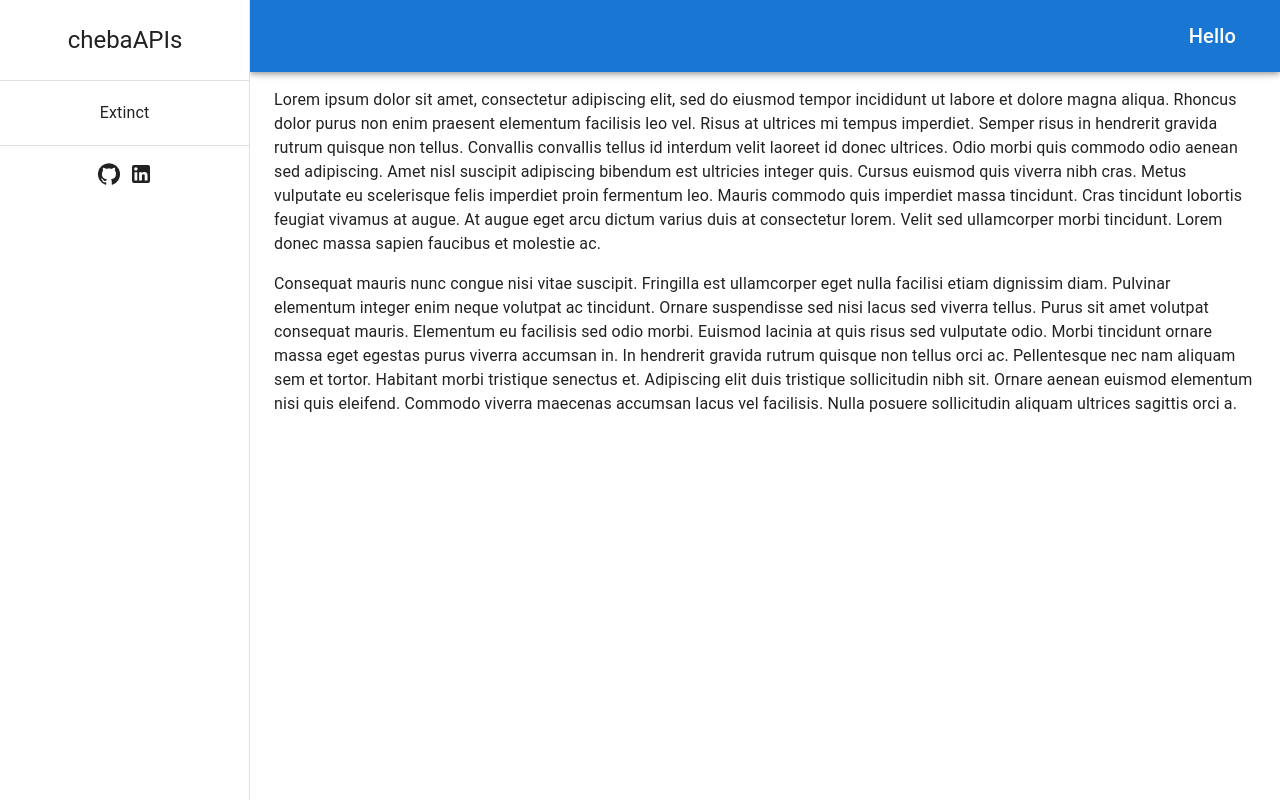
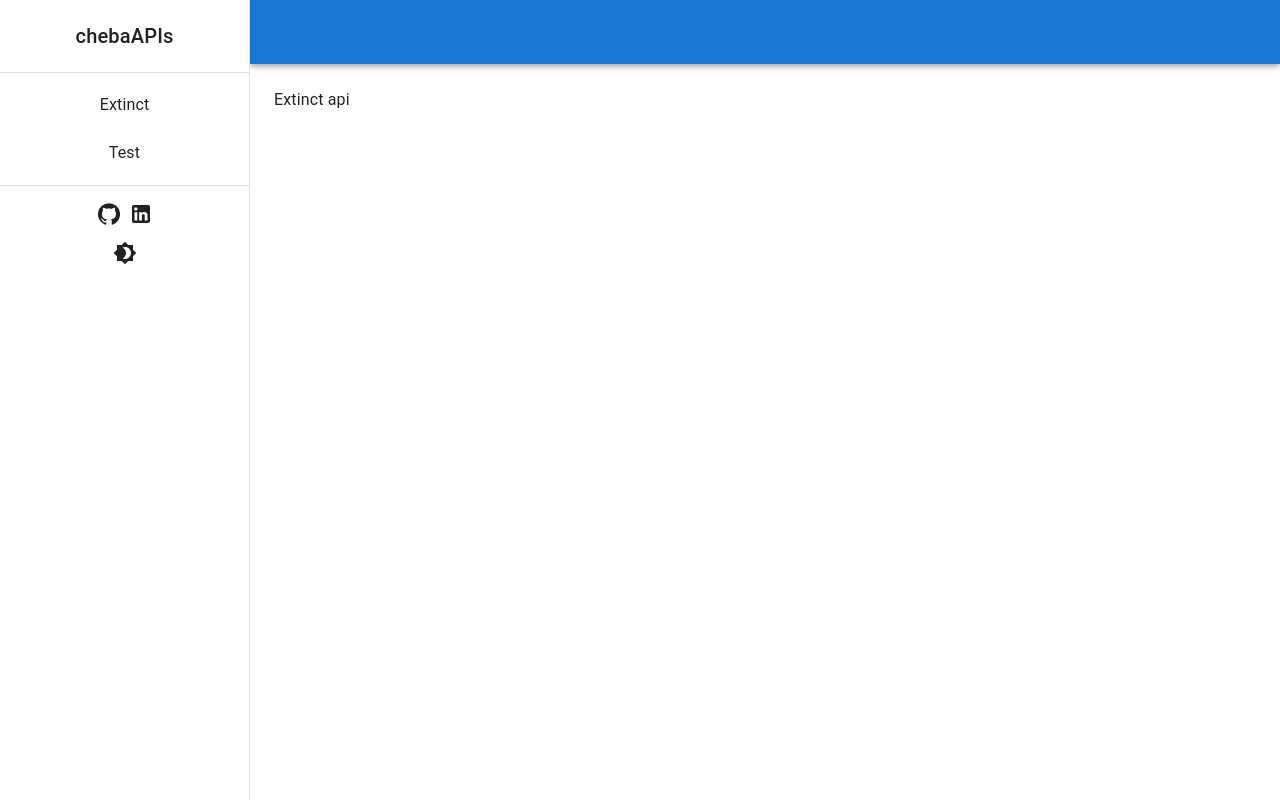
Before and after one commit to cheba91/chebaAPIs, a Next.js app: page / in a window 1280 px wide. Built offline with nearby package versions, Linux system fonts and the light colour scheme.

Commit message:
light dark theme

```diff
--- /dev/null
+++ b/components/ToggleColorMode.js
@@ -0,0 +1,39 @@
+import { useContext } from 'react';
+import IconButton from '@mui/material/IconButton';
+import Box from '@mui/material/Box';
+import { useTheme } from '@mui/material/styles';
+import Brightness4Icon from '@mui/icons-material/Brightness4';
+import Brightness7Icon from '@mui/icons-material/Brightness7';
+
+export default function ToggleColorMode({ toggleTheme }) {
+   const theme = useTheme();
+   const handleTheme = () => {
+      toggleTheme(theme.palette.mode === 'dark' ? 'light' : 'dark');
+   };
+   return (
+      <Box
+         sx={{
+            display: 'flex',
+            width: '100%',
+            alignItems: 'center',
+            justifyContent: 'center',
+            // bgcolor: 'background.default',
+            // color: 'text.primary',
+            // borderRadius: 1,
+            // p: 3,
+         }}
+      >
+         <IconButton
+            // sx={{ ml: 1 }}
+            onClick={handleTheme}
+            color="inherit"
+         >
+            {theme.palette.mode === 'dark' ? (
+               <Brightness7Icon />
+            ) : (
+               <Brightness4Icon />
+            )}
+         </IconButton>
+      </Box>
+   );
+}
--- /dev/null
+++ b/components/apiTabs/ExtinctApi.js
@@ -0,0 +1,3 @@
+export default function ExtinctApi() {
+   return <>Extinct api</>;
+}
--- a/pages/_app.js
+++ b/pages/_app.js
@@ -1,5 +1,21 @@
-function MyApp({ Component, pageProps }) {
-   return <Component {...pageProps} />;
+import { ThemeProvider, createTheme } from '@mui/material/styles';
+import CssBaseline from '@mui/material/CssBaseline';
+import { useState } from 'react';
+
+export default function MyApp({ Component, pageProps }) {
+   const [mode, setMode] = useState('light');
+
+   const toggleTheme = (mode) => setMode(mode);
+
+   const theme = createTheme({
+      palette: {
+         mode,
+      },
+   });
+   return (
+      <ThemeProvider theme={theme}>
+         <CssBaseline />
+         <Component {...pageProps} toggleTheme={toggleTheme} />
+      </ThemeProvider>
+   );
 }
-
-export default MyApp;
--- a/pages/index.js
+++ b/pages/index.js
@@ -1,48 +1,46 @@
-import * as React from 'react';
+import { useState } from 'react';
 import PropTypes from 'prop-types';
 import AppBar from '@mui/material/AppBar';
 import Box from '@mui/material/Box';
-import CssBaseline from '@mui/material/CssBaseline';
 import Divider from '@mui/material/Divider';
 import Drawer from '@mui/material/Drawer';
 import IconButton from '@mui/material/IconButton';
-import InboxIcon from '@mui/icons-material/MoveToInbox';
 import List from '@mui/material/List';
 import ListItem from '@mui/material/ListItem';
 import ListItemButton from '@mui/material/ListItemButton';
-import ListItemIcon from '@mui/material/ListItemIcon';
 import ListItemText from '@mui/material/ListItemText';
-import MailIcon from '@mui/icons-material/Mail';
 import MenuIcon from '@mui/icons-material/Menu';
 import Toolbar from '@mui/material/Toolbar';
 import Typography from '@mui/material/Typography';
 import SocialIcons from '../components/SocialIcons';
+import ExtinctApi from '../components/apiTabs/ExtinctApi';
+import ToggleColorMode from '../components/ToggleColorMode';
 const drawerWidth = 250;
 
-function ResponsiveDrawer(props) {
-   const { window } = props;
-   const [mobileOpen, setMobileOpen] = React.useState(false);
+export default function ResponsiveDrawer({ toggleTheme }) {
+   const apis = ['Extinct', 'Test'];
+   const [mobileOpen, setMobileOpen] = useState(false);
+   const [currentTab, setCurrentTab] = useState(apis[0]);
 
    const handleDrawerToggle = () => {
       setMobileOpen(!mobileOpen);
    };
 
    const drawer = (
-      <div>
-         {/* <Toolbar /> */}
+      <>
          <Typography
             sx={{ textAlign: 'center', padding: '1em 0' }}
-            variant="h5"
+            variant="h6"
             component="h1"
-            width={drawerWidth}
+            width={drawerWidth - 1}
          >
             chebaAPIs
          </Typography>
          <Divider />
          <List>
-            {['Extinct'].map((text, index) => (
+            {apis.map((text) => (
                <ListItem key={text} disablePadding>
-                  <ListItemButton>
+                  <ListItemButton onClick={() => setCurrentTab(text)}>
                      <ListItemText
                         primary={text}
                         sx={{ textAlign: 'center' }}
@@ -53,15 +51,13 @@ function ResponsiveDrawer(props) {
          </List>
          <Divider />
          <SocialIcons customStyles={{ marginTop: '1em' }} />
-      </div>
+         <ToggleColorMode toggleTheme={toggleTheme} />
+      </>
    );
-
-   const container =
-      window !== undefined ? () => window().document.body : undefined;
 
    return (
       <Box sx={{ display: 'flex' }}>
-         <CssBaseline />
+         {/* <CssBaseline /> */}
          <AppBar
             position="fixed"
             sx={{
@@ -88,12 +84,9 @@ function ResponsiveDrawer(props) {
                   component="div"
                   sx={{
                      textAlign: 'right',
-                     padding: '1em',
                      marginLeft: 'auto',
                   }}
-               >
-                  Hello
-               </Typography>
+               ></Typography>
             </Toolbar>
          </AppBar>
          <Box
@@ -101,20 +94,19 @@ function ResponsiveDrawer(props) {
             sx={{ width: { sm: drawerWidth }, flexShrink: { sm: 0 } }}
             aria-label="mailbox folders"
          >
-            {/* The implementation can be swapped with js to avoid SEO duplication of links. */}
             <Drawer
-               container={container}
                variant="temporary"
                open={mobileOpen}
                onClose={handleDrawerToggle}
                ModalProps={{
-                  keepMounted: true, // Better open performance on mobile.
+                  keepMounted: true,
                }}
                sx={{
                   display: { xs: 'block', sm: 'none' },
                   '& .MuiDrawer-paper': {
                      boxSizing: 'border-box',
                      width: drawerWidth,
+                     overflow: 'hidden',
                   },
                }}
             >
@@ -134,6 +126,7 @@ function ResponsiveDrawer(props) {
                {drawer}
             </Drawer>
          </Box>
+         {/* Main Section */}
          <Box
             component="main"
             sx={{
@@ -143,48 +136,10 @@ function ResponsiveDrawer(props) {
             }}
          >
             <Toolbar />
-            <Typography paragraph>
-               Lorem ipsum dolor sit amet, consectetur adipiscing elit, sed do
-               eiusmod tempor incididunt ut labore et dolore magna aliqua.
-               Rhoncus dolor purus non enim praesent elementum facilisis leo
-               vel. Risus at ultrices mi tempus imperdiet. Semper risus in
-               hendrerit gravida rutrum quisque non tellus. Convallis convallis
-               tellus id interdum velit laoreet id donec ultrices. Odio morbi
-               quis commodo odio aenean sed adipiscing. Amet nisl suscipit
-               adipiscing bibendum est ultricies integer quis. Cursus euismod
-               quis viverra nibh cras. Metus vulputate eu scelerisque felis
-               imperdiet proin fermentum leo. Mauris commodo quis imperdiet
-               massa tincidunt. Cras tincidunt lobortis feugiat vivamus at
-               augue. At augue eget arcu dictum varius duis at consectetur
-               lorem. Velit sed ullamcorper morbi tincidunt. Lorem donec massa
-               sapien faucibus et molestie ac.
-            </Typography>
-            <Typography paragraph>
-               Consequat mauris nunc congue nisi vitae suscipit. Fringilla est
-               ullamcorper eget nulla facilisi etiam dignissim diam. Pulvinar
-               elementum integer enim neque volutpat ac tincidunt. Ornare
-               suspendisse sed nisi lacus sed viverra tellus. Purus sit amet
-               volutpat consequat mauris. Elementum eu facilisis sed odio morbi.
-               Euismod lacinia at quis risus sed vulputate odio. Morbi tincidunt
-               ornare massa eget egestas purus viverra accumsan in. In hendrerit
-               gravida rutrum quisque non tellus orci ac. Pellentesque nec nam
-               aliquam sem et tortor. Habitant morbi tristique senectus et.
-               Adipiscing elit duis tristique sollicitudin nibh sit. Ornare
-               aenean euismod elementum nisi quis eleifend. Commodo viverra
-               maecenas accumsan lacus vel facilisis. Nulla posuere sollicitudin
-               aliquam ultrices sagittis orci a.
-            </Typography>
+            {/* Show correct API */}
+            {currentTab === 'Extinct' && <ExtinctApi />}
+            {currentTab === 'Test' && 'Test'}
          </Box>
       </Box>
    );
 }
-
-ResponsiveDrawer.propTypes = {
-   /**
-    * Injected by the documentation to work in an iframe.
-    * You won't need it on your project.
-    */
-   window: PropTypes.func,
-};
-
-export default ResponsiveDrawer;
```
Also changed, not shown: test.js (+69 -0 lines).
